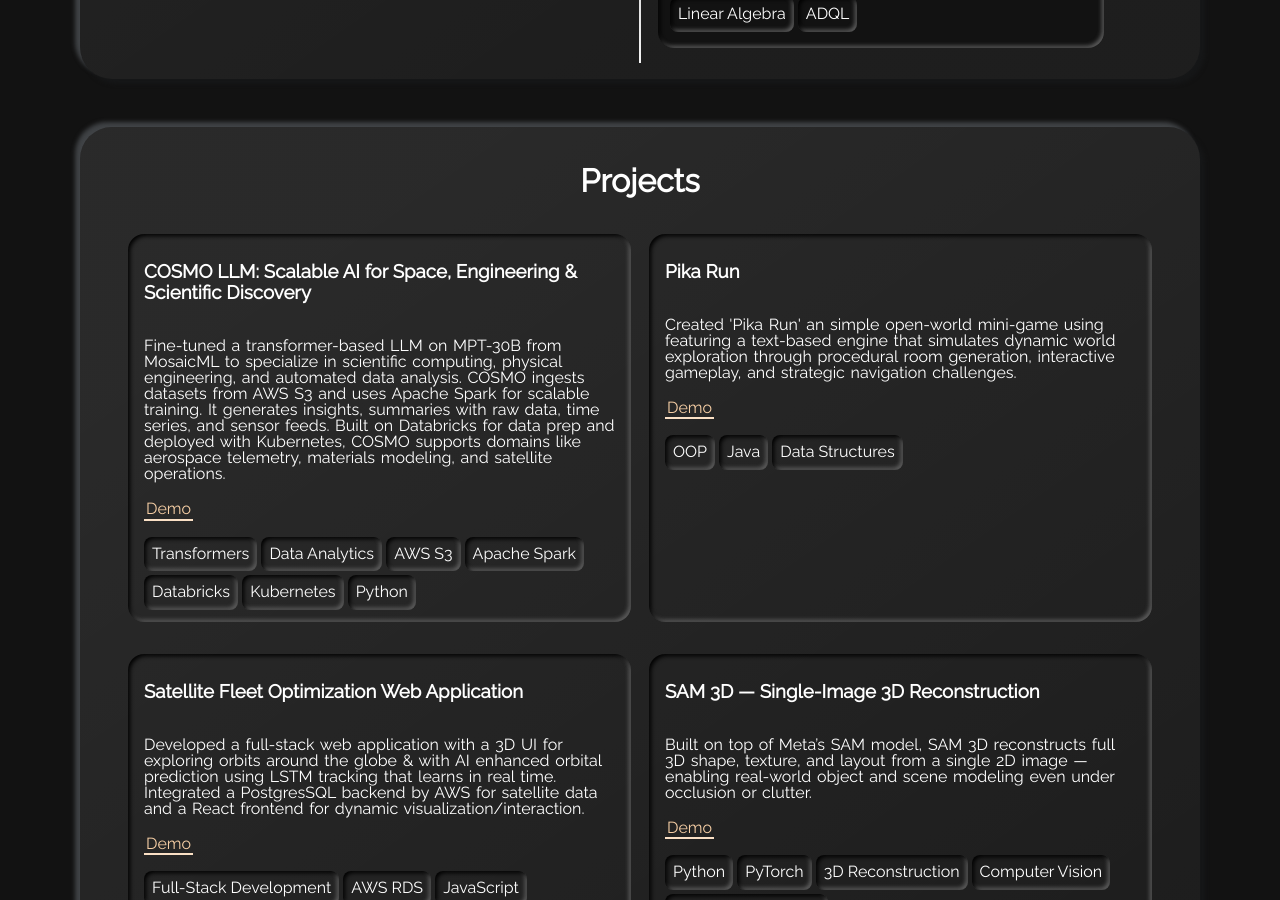
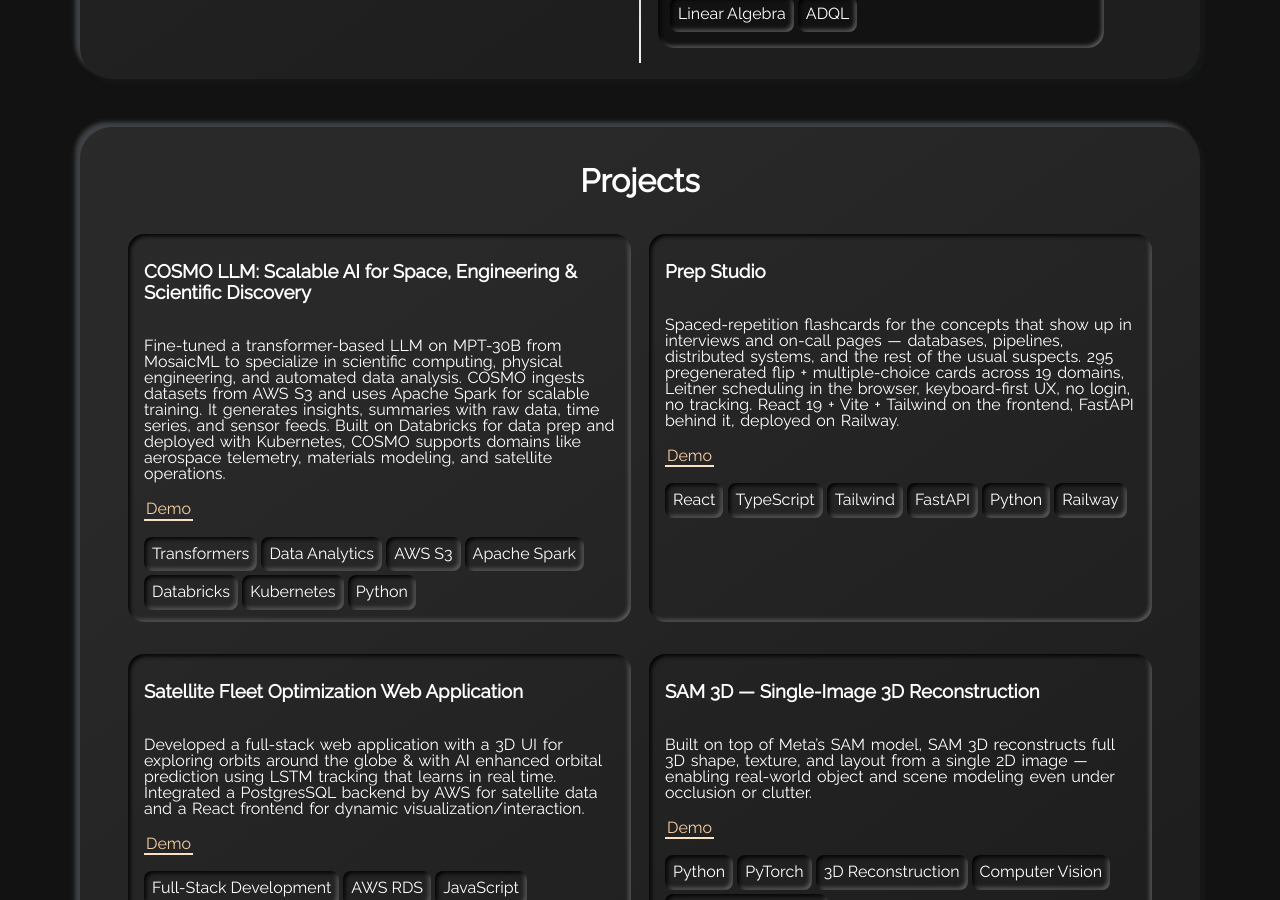
Before and after one commit to mannyzzle/enmanuel-hernandez, a Jekyll site: the page built from index.html, in a window 1280 px wide and 900 px high, scrolled down 3285 px. Built offline with Jekyll 4.4.1, drawn with Linux system fonts in a browser that asks for light colours.

Commit message:
Replace Pika Run with Prep Studio project
Co-Authored-By: Claude Opus 4.7 <noreply@anthropic.com>

```diff
--- a/_data/projects.yml
+++ b/_data/projects.yml
@@ -26,13 +26,16 @@
     - tag: Python
 
 
-- name: "Pika Run"
-  descr: "Created 'Pika Run' an simple open-world mini-game using featuring a text-based engine that simulates dynamic world exploration through procedural room generation, interactive gameplay, and strategic navigation challenges."
-  demo: https://github.com/mannyzzle/Pika-Run
+- name: "Prep Studio"
+  descr: "Spaced-repetition flashcards for the concepts that show up in interviews and on-call pages — databases, pipelines, distributed systems, and the rest of the usual suspects. 295 pregenerated flip + multiple-choice cards across 19 domains, Leitner scheduling in the browser, keyboard-first UX, no login, no tracking. React 19 + Vite + Tailwind on the frontend, FastAPI behind it, deployed on Railway."
+  demo: https://prep-studio-production.up.railway.app/
   tags:
-    - tag: OOP
-    - tag: Java
-    - tag: Data Structures
+    - tag: React
+    - tag: TypeScript
+    - tag: Tailwind
+    - tag: FastAPI
+    - tag: Python
+    - tag: Railway
 
 - name: "Satellite Fleet Optimization Web Application"
   descr: "Developed a full-stack web application with a 3D UI for exploring orbits around the globe & with AI enhanced orbital prediction using LSTM tracking that learns in real time. Integrated a PostgresSQL backend by AWS for satellite data and a React frontend for dynamic visualization/interaction."
```
